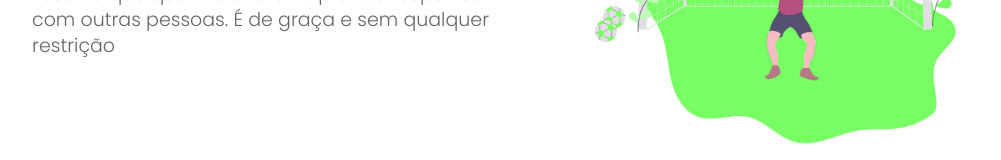
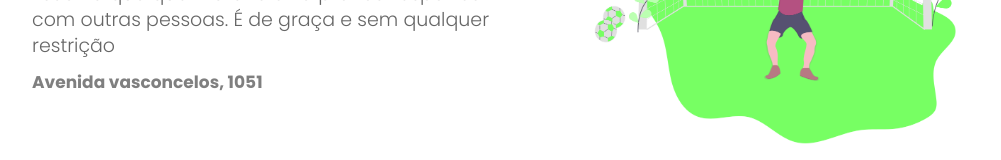
Before and after one commit to henrique2003/Sporgenda-front-end, a React (Create React App) app: page / in a window 1280 px wide. Shown: the part 222-382 px from the top of the page, without its empty margins (118-1119 px from the left). Built offline with nearby package versions, Linux system fonts and the light colour scheme; no server answers.

Commit message:
style: strong Home

```diff
--- a/src/pages/Home/components/introduction/index.tsx
+++ b/src/pages/Home/components/introduction/index.tsx
@@ -11,6 +11,7 @@ const Introduction: React.FC = () => {
           <div className="content">
             <h1>Querendo se exercitar ?</h1>
             <p>Escolha qualquer horário e vá praticar esportes com outras pessoas. É de graça e sem qualquer restrição</p>
+            <strong>Avenida vasconcelos, 1051</strong>
           </div>
         </div>
         <div className="wrapper_image">
--- a/src/pages/Home/components/introduction/style.css
+++ b/src/pages/Home/components/introduction/style.css
@@ -15,11 +15,20 @@
 
 .wrapper_introduction .row .warapper_text p {
   margin-top: 15px;
+  margin-bottom: 10px;
   color: rgba(0, 0, 0, 0.6);
   font-family: "Poppins", sans-serif;
   line-height: 26px;
   font-weight: 300;
   font-size: 19px;
+}
+
+.wrapper_introduction .row .warapper_text strong {
+  color: rgba(0, 0, 0, 0.5);
+  font-family: "Poppins", sans-serif;
+  line-height: 26px;
+  font-weight: bold;
+  font-size: 17px;
 }
 
 .wrapper_introduction .row .wrapper_image {
```
